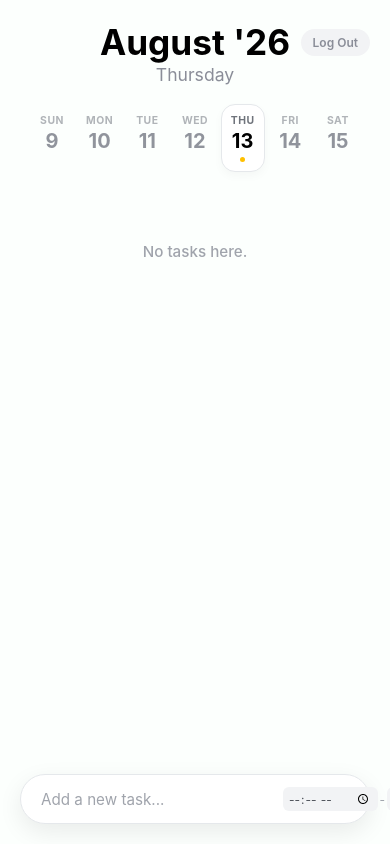
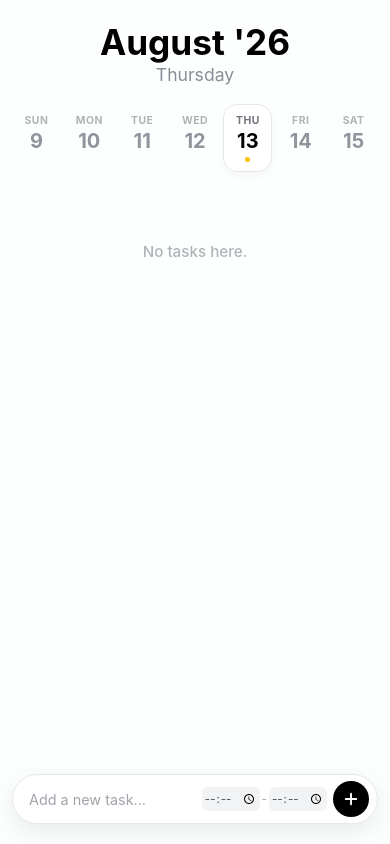
Before and after one commit to meadil/plan-tomorrow, a Flask app: page / in a window 390 px wide. Run offline with Flask 3, Linux system fonts and the light colour scheme; the visitor is signed in with stand-in values (Sample User, id 1); data that the repository does not hold is empty.

Commit message:
Removed log out button, fixed week bar for mobile

```diff
--- a/website/static/style.css
+++ b/website/static/style.css
@@ -10,7 +10,7 @@ body {
     background-color: #FCFFFD;
     color: #000000;
     margin: 0;
-    padding: 15px 20px;
+    padding: 15px 12px;
     min-height: 100vh;
     display: flex;
     flex-direction: column;
@@ -19,9 +19,8 @@ body {
 
 /* Header Container */
 .header-container {
-    position: relative;
     width: 100%;
-    max-width: 400px;
+    max-width: 440px;
     display: flex;
     justify-content: center;
     align-items: center;
@@ -50,43 +49,24 @@ body {
     line-height: 1.0;
 }
 
-/* Sleek Logout Badge */
-.logout-btn {
-    position: absolute;
-    right: 0;
-    top: 4px;
-    color: #8a8d98;
-    font-size: 0.75rem;
-    text-decoration: none;
-    font-weight: 600;
-    background: #f2f3f5;
-    padding: 6px 12px;
-    border-radius: 20px;
-    transition: background 0.2s ease, color 0.2s ease;
-}
-
-.logout-btn:hover {
-    background: #e5e8eb;
-    color: #000000;
-}
-
-/* Week Bar */
+/* Edge-to-Edge Mobile Week Bar */
 .week-bar {
     display: flex;
     justify-content: space-between;
     align-items: center;
     width: 100%;
-    max-width: 400px;
+    max-width: 440px;
     margin: 20px 0;
-    padding: 0 10px;
+    gap: 4px;
 }
 
 .day-pill {
+    flex: 1;
     display: flex;
     flex-direction: column;
     align-items: center;
     justify-content: center;
-    width: 44px;
+    max-width: 52px;
     height: 68px;
     border-radius: 14px;
     border: 1.5px solid transparent;
@@ -141,10 +121,10 @@ body {
     background-color: #ffc000;
 }
 
-/* Content & Task List */
+/* Content Container */
 .content-container {
     width: 100%;
-    max-width: 400px;
+    max-width: 440px;
     padding-bottom: 100px;
 }
 
@@ -156,7 +136,7 @@ body {
 }
 
 .empty-state {
-    color: #a0a4ac;
+    color: #b0b4b8;
     font-size: 0.95rem;
     font-weight: 500;
     text-align: center;
@@ -200,14 +180,14 @@ body {
     white-space: nowrap;
 }
 
-/* Bottom Bar Wrapper */
+/* Bottom Bar Wrapper (Responsive Fix for Mobile) */
 .bottom-bar-container {
     position: fixed;
     bottom: 20px;
     left: 50%;
     transform: translateX(-50%);
-    width: calc(100% - 40px);
-    max-width: 400px;
+    width: calc(100% - 24px);
+    max-width: 440px;
     z-index: 100;
 }
 
@@ -217,7 +197,7 @@ body {
     background-color: #ffffff;
     border: 1.5px solid #e5e8eb;
     border-radius: 30px;
-    padding: 6px 8px 6px 18px;
+    padding: 6px 8px 6px 14px;
     box-shadow: 0 8px 24px rgba(0, 0, 0, 0.08);
     transition: border-color 0.2s ease, box-shadow 0.2s ease;
 }
@@ -229,15 +209,45 @@ body {
 
 .task-input {
     flex: 1;
+    min-width: 0;
+    /* Prevents text field from breaking wrapper layout */
     border: none;
     outline: none;
     background: transparent;
     font-family: inherit;
-    font-size: 0.95rem;
+    font-size: 0.9rem;
     color: #000000;
 }
 
 .task-input::placeholder {
+    color: #a0a4ac;
+}
+
+.time-inputs-wrapper {
+    display: flex;
+    align-items: center;
+    gap: 2px;
+    margin-right: 6px;
+    flex-shrink: 0;
+}
+
+.time-picker {
+    border: none;
+    outline: none;
+    background: #f2f3f5;
+    font-family: inherit;
+    font-size: 0.72rem;
+    color: #50545c;
+    border-radius: 6px;
+    padding: 3px 2px;
+    cursor: pointer;
+    width: 58px;
+    /* Standardized tight width for mobile browsers */
+    text-align: center;
+}
+
+.time-dash {
+    font-size: 0.7rem;
     color: #a0a4ac;
 }
 
@@ -252,6 +262,7 @@ body {
     color: #ffffff;
     border: none;
     cursor: pointer;
+    flex-shrink: 0;
     transition: transform 0.1s ease, background-color 0.2s ease;
     padding: 0;
 }
@@ -259,27 +270,3 @@ body {
 .add-task-btn:active {
     transform: scale(0.92);
 }
-
-.time-inputs-wrapper {
-    display: flex;
-    align-items: center;
-    gap: 2px;
-    margin-right: 8px;
-}
-
-.time-picker {
-    border: none;
-    outline: none;
-    background: #f2f3f5;
-    font-family: inherit;
-    font-size: 0.75rem;
-    color: #50545c;
-    border-radius: 6px;
-    padding: 3px 5px;
-    cursor: pointer;
-}
-
-.time-dash {
-    font-size: 0.75rem;
-    color: #a0a4ac;
-}
--- a/website/templates/base.html
+++ b/website/templates/base.html
@@ -15,7 +15,6 @@
             <h2>{{ current_time.strftime("%B '%y") }}</h2>
             <h3>{{ current_time.strftime("%A") }}</h3>
         </div>
-        <a href="{{ url_for('auth.logout') }}" class="logout-btn">Log Out</a>
     </header>
 
     <div class="week-bar" id="weekBar">
```
